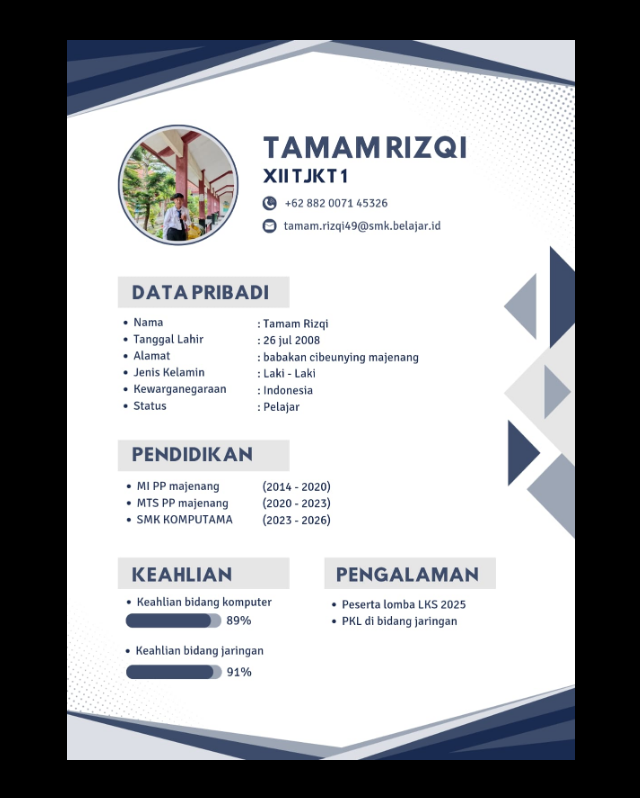
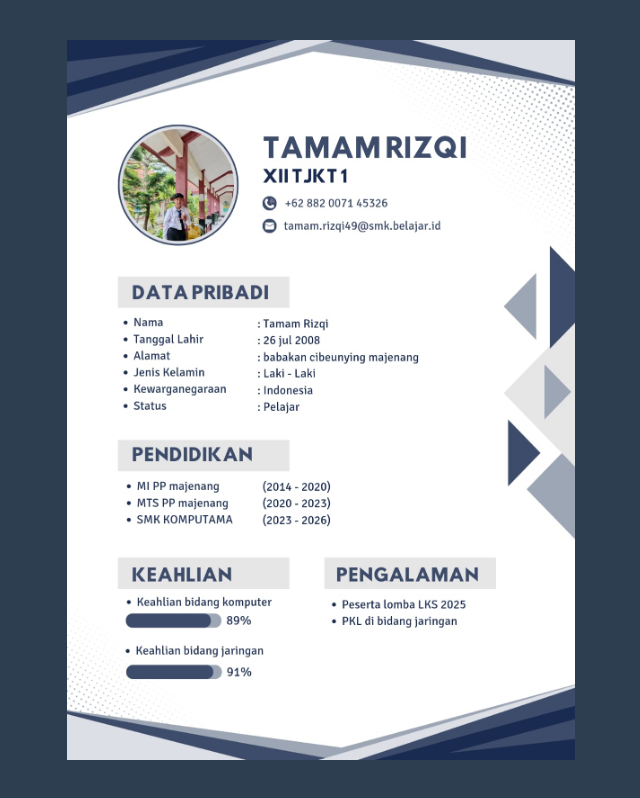
Before and after one commit to muhammadfathanfariz-rgb/Tamam-Rizqi, a plain HTML site: page index.html in a window 1280 px wide. Shown: the whole page, without its empty margins (319-959 px from the left). Drawn offline with Linux system fonts and the light colour scheme.

Commit message:
Update index.html

```diff
--- a/index.html
+++ b/index.html
@@ -6,7 +6,7 @@
     <style>
         body {
             margin: 0;
-            background: black;
+            background: #2c3e50; /* biru tua campur abu-abu */
             display: flex;
             justify-content: center;
             align-items: center;
```
